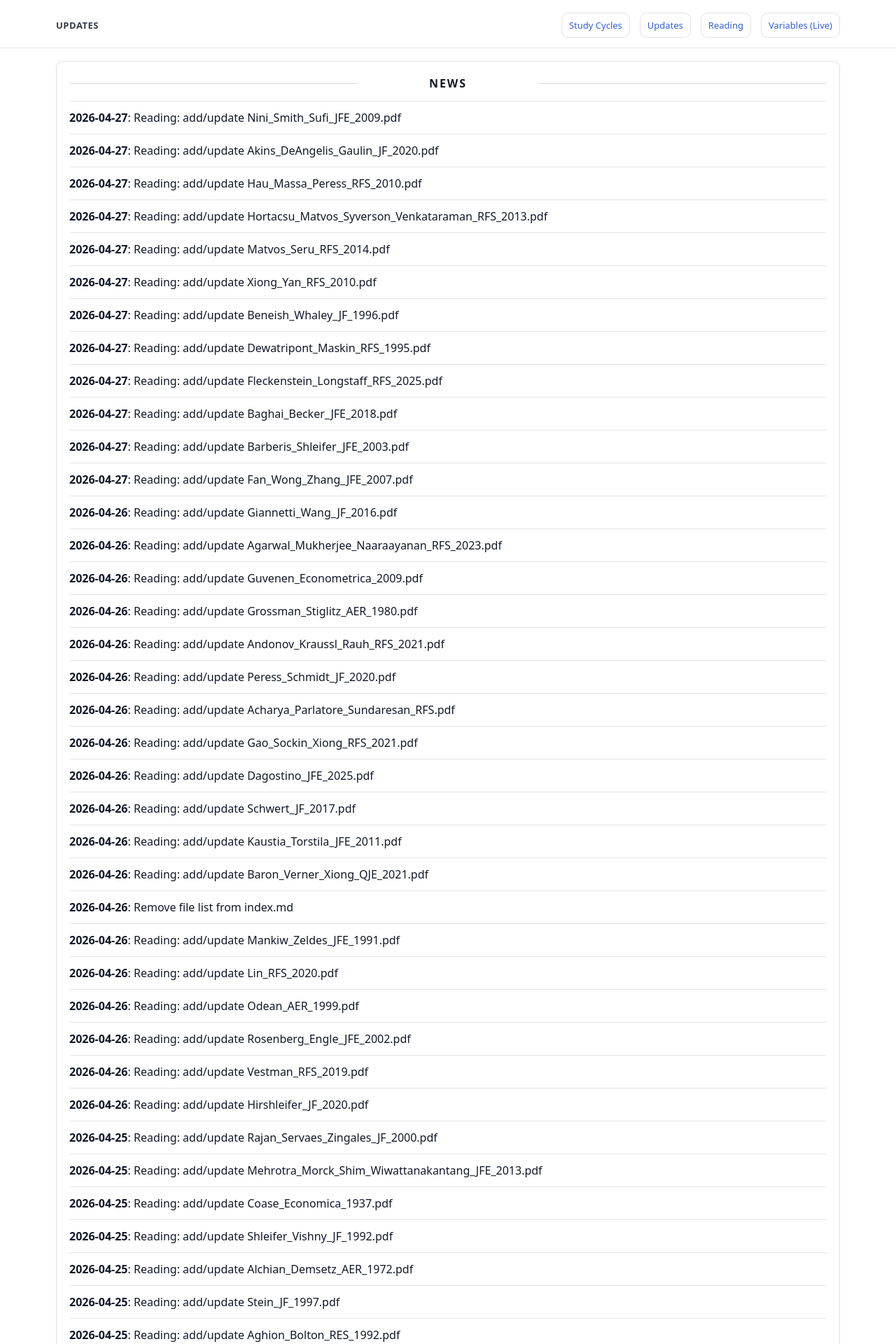
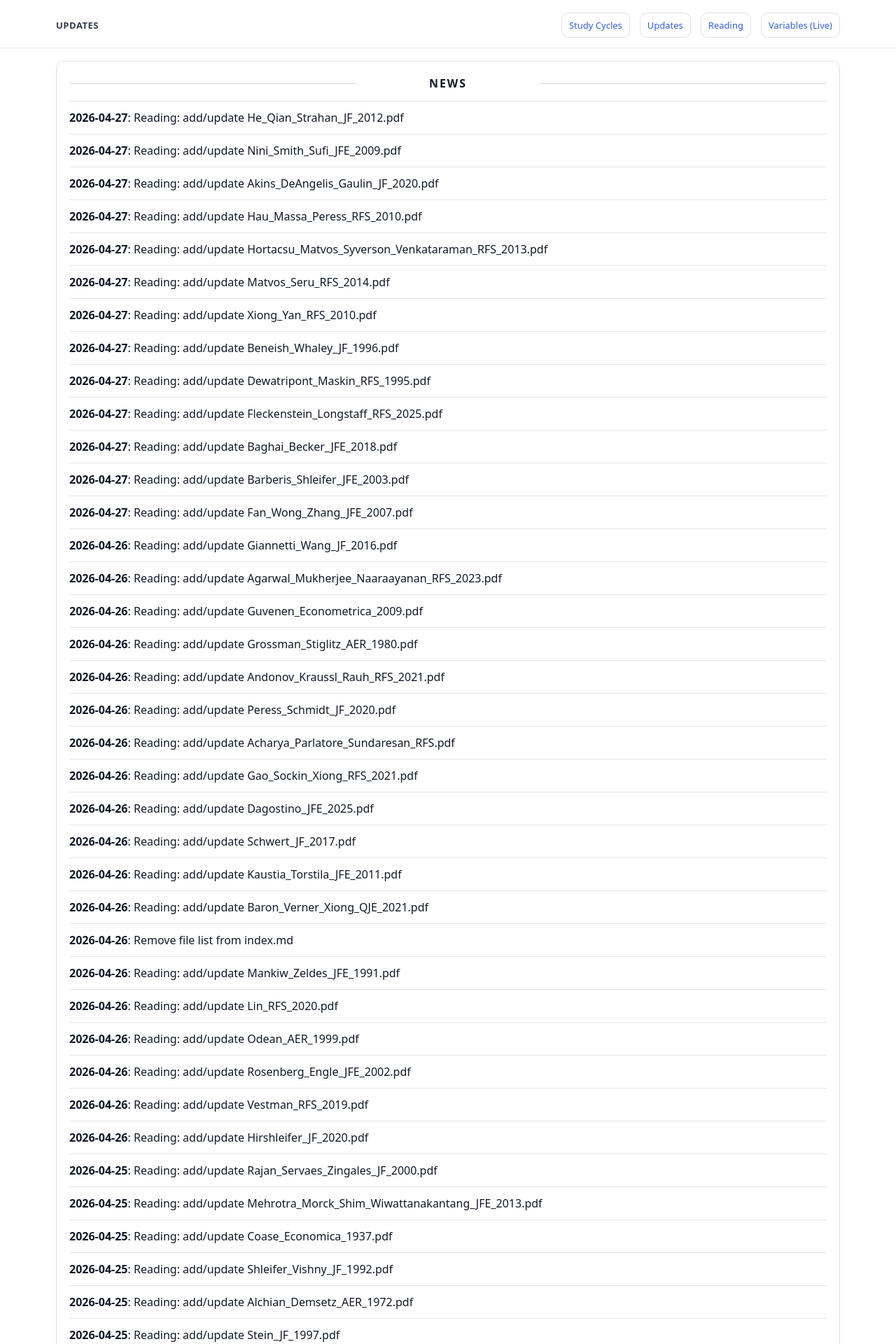
Before and after one commit to yaxinzn/study-archive, a Jekyll site: the page built from updates/index.md, in a window 1280 px wide. Shown: the top 1920 px of the page at 70% size. Built offline with Jekyll 4.4.1, drawn with Linux system fonts in a browser that asks for light colours; some of the changed text lies outside the part shown.

Commit message:
chore: update NEWS feed

```diff
--- a/_data/news.yml
+++ b/_data/news.yml
@@ -1,4 +1,7 @@
 # Auto-generated update history (sorted newest -> oldest). Do not edit manually.
+- ts: "1777286780"
+  date: "2026-04-27"
+  title: "Reading: add/update He_Qian_Strahan_JF_2012.pdf"
 - ts: "1777286650"
   date: "2026-04-27"
   title: "Reading: add/update Nini_Smith_Sufi_JFE_2009.pdf"
```
